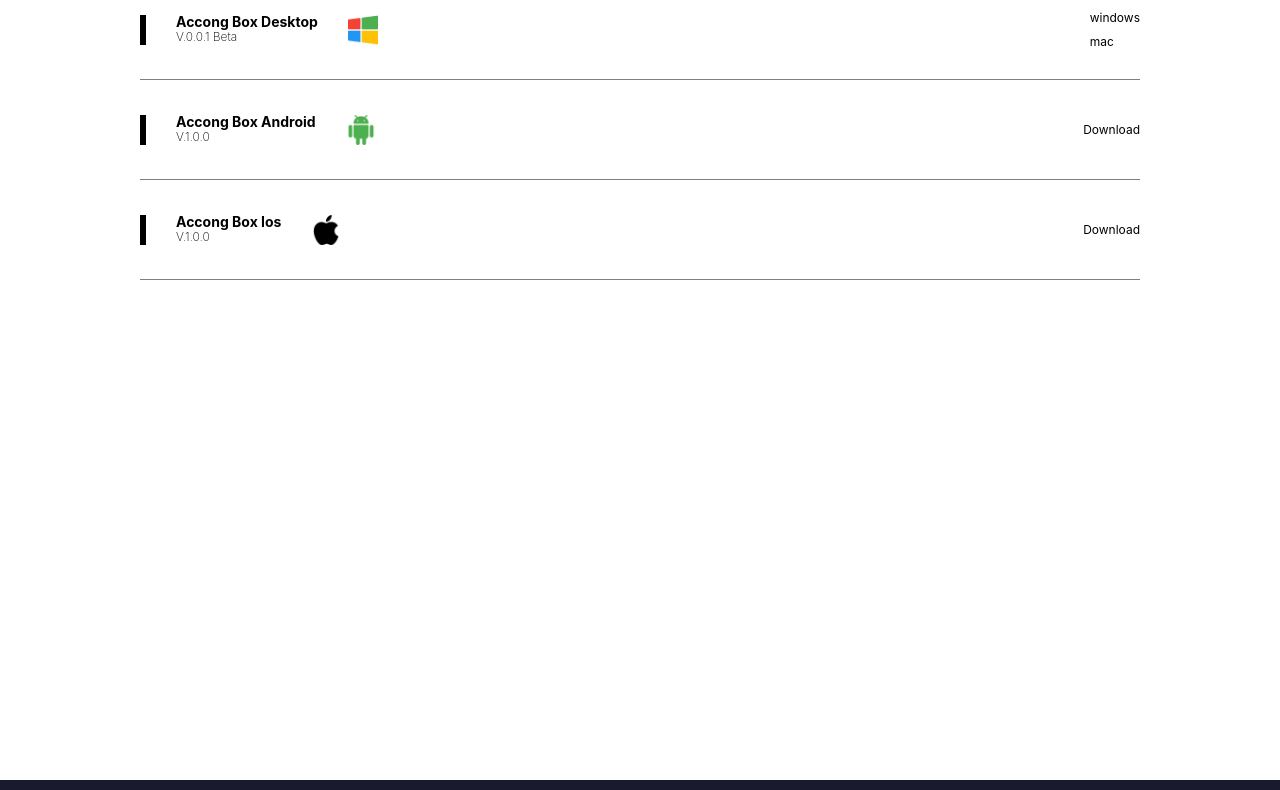
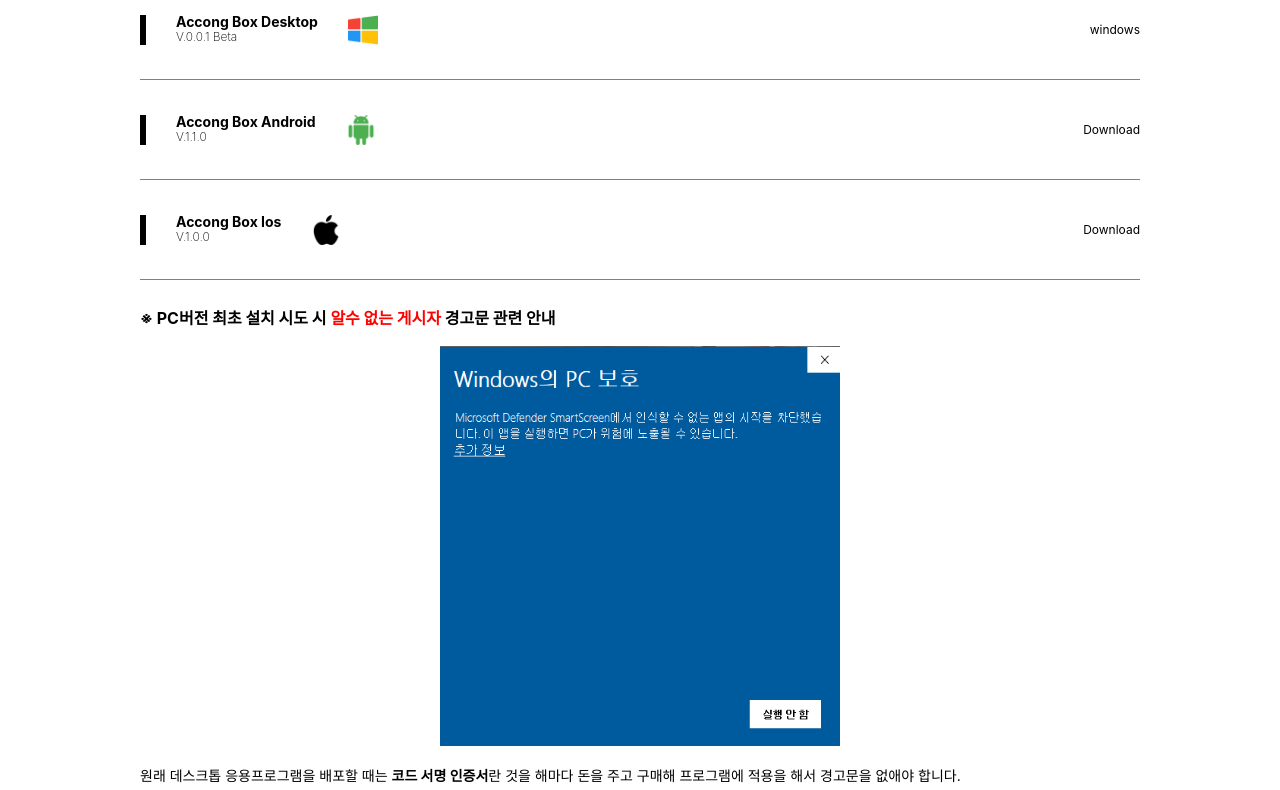
Before and after one commit to suhongkim98/strongbox-front-end, a React (Create React App) app: page /download in a window 1280 px wide. Shown: the part 380-1170 px from the top of the page. Built offline with nearby package versions, Linux system fonts and the light colour scheme.

Commit message:
설명글 및 다운로드 링크 추가

```diff
--- a/src/components/Span.tsx
+++ b/src/components/Span.tsx
@@ -6,6 +6,7 @@
     fontWeight?:any;
     children?:any;
     center?:boolean;
+    lineHeight?:string;
 }
 const Wrapper = styled.span<SpanProps>`
 ${({textColor}) =>
@@ -25,10 +26,14 @@
     center &&
     `text-align: center;`
 }
+${({lineHeight}) =>
+    lineHeight &&
+    `line-height: ${lineHeight};`
+}
 `;
 
-const Span = ({textColor,size,fontWeight,children, center}:SpanProps) =>{
-return <Wrapper textColor={textColor} size={size} fontWeight={fontWeight} center={center}>{children}</Wrapper>
+const Span = ({textColor,size,fontWeight,children, center,lineHeight}:SpanProps) =>{
+return <Wrapper textColor={textColor} size={size} fontWeight={fontWeight} center={center} lineHeight={lineHeight}>{children}</Wrapper>
 }
 
 export default Span;
--- a/src/router/Download.tsx
+++ b/src/router/Download.tsx
@@ -10,6 +10,8 @@
 import appleImg from '../images/apple-black.png';
 import windowsImg from '../images/windows.png';
 import accongImg from '../images/promotional-images/accongbox.png';
+import warningShotImg from '../images/warningshot.png';
+
 const TotalWrapper = styled.div`
     display: grid;
     grid-template-rows: 60px 1fr 200px;
@@ -63,7 +65,6 @@
 const DownloadListWrapper = styled.div`
     display: flex;
     flex-direction: column;
-    height: 100vh;
 `;
 const DownloadListItem = styled.div`
     height: 100px;
@@ -74,6 +75,32 @@
 `;
 const DownloadlistItemInner = styled.div`
     display: flex;
+`;
+const TipWrapper = styled.div`
+    padding: 30px 0 30px 0;
+`;
+const ResponsiveImgWrapper = styled.div`
+    display: flex;
+    flex-direction: row;
+    justify-content: center;
+    margin: 20px 0 20px 0;
+`;
+const ResponsiveImgWrapperItem = styled.div`
+    width: 40rem;
+    height: 40rem;
+    ${({theme}) => theme.media.tabletS`
+    width: 100%;
+    height: 100%;
+    `}
+    ${({theme}) => theme.media.mobile`
+    width: 100%;
+    height: 100%;
+    `}
+`;
+const DownloadLink = styled.a`
+    :hover {
+        color: lightblue;
+    }
 `;
 const Download = () => {
     return (<TotalWrapper>
@@ -104,16 +131,24 @@
                                 </TextItem>
                                 <Img src={windowsImg} alt="윈도우" width="3rem" height="3rem" />
                             </DownloadlistItemInner>
-                            <Span size="1.2rem">windows<br/><br/>mac</Span>
+                            <Span size="1.2rem">
+                                <DownloadLink href="https://drive.google.com/drive/folders/1uWugV4pDVlkARH87nQpxP9qMnZUqLH6i?usp=sharing" target="_blank" rel="noopener noreferrer">
+                                    windows
+                                </DownloadLink>
+                            </Span>
                         </DownloadListItem>
                         <DownloadListItem>
                             <DownloadlistItemInner>
                                 <TextItem>
-                                    <Span size="1.4rem" fontWeight="700">Accong Box Android<br/><Span size="1.2rem" fontWeight="200">V.1.0.0</Span></Span>
+                                    <Span size="1.4rem" fontWeight="700">Accong Box Android<br/><Span size="1.2rem" fontWeight="200">V.1.1.0</Span></Span>
                                 </TextItem>
                                 <Img src={androidImg} alt="안드로이드" width="3rem" height="3rem" />
                             </DownloadlistItemInner>
-                            <Span size="1.2rem">Download</Span>
+                            <Span size="1.2rem">
+                                <DownloadLink href="https://play.google.com/store/apps/details?id=com.accongbox.www" target="_blank" rel="noopener noreferrer">
+                                    Download
+                                </DownloadLink>
+                            </Span>
                         </DownloadListItem>
                         <DownloadListItem>
                             <DownloadlistItemInner>
@@ -124,6 +159,21 @@
                             </DownloadlistItemInner>
                             <Span size="1.2rem">Download</Span>
                         </DownloadListItem>
+                        <TipWrapper>
+                            <Span size="1.6rem" fontWeight="700">※ PC버전 최초 설치 시도 시 <Span textColor="red">알수 없는 게시자</Span> 경고문 관련 안내</Span>
+                            <ResponsiveImgWrapper>
+                                <ResponsiveImgWrapperItem>
+                                    <Img src={warningShotImg} alt="warn" />
+                                </ResponsiveImgWrapperItem>
+                            </ResponsiveImgWrapper>
+                            <Span size="1.4rem" lineHeight="2rem">
+                                원래 데스크톱 응용프로그램을 배포할 때는 <Span fontWeight="700">코드 서명 인증서</Span>란 것을 해마다 돈을 주고 구매해 프로그램에 적용을 해서 경고문을 없애야 합니다.
+                                <br/><br/>하지만 개발자가 대학생이라 돈이 없어 <Span fontWeight="700">코드 서명 인증서</Span>를 구매하지 못해 발생하는 문구입니다.
+                                <br/><Span fontWeight="700">바이러스는 절대 없으니 안심하고 사용해주세요!</Span>
+                                <br/><br/>그러니 Accong Box를 다운로드 및 업데이트할 때는 꼭 공식 홈페이지인 <DownloadLink href="http://accongbox.com" target="_blank" rel="noopener noreferrer">https://accongbox.com</DownloadLink>에서 설치 해주세요!
+                                <br/>돈을 모아 코드 서명 인증서를 구매해 얼른 적용하겠습니다.
+                            </Span>
+                        </TipWrapper>
                     </DownloadListWrapper>
                 </Container>
             </BodyInner>
```
Also changed, not shown: src/images/warningshot.png (added).
